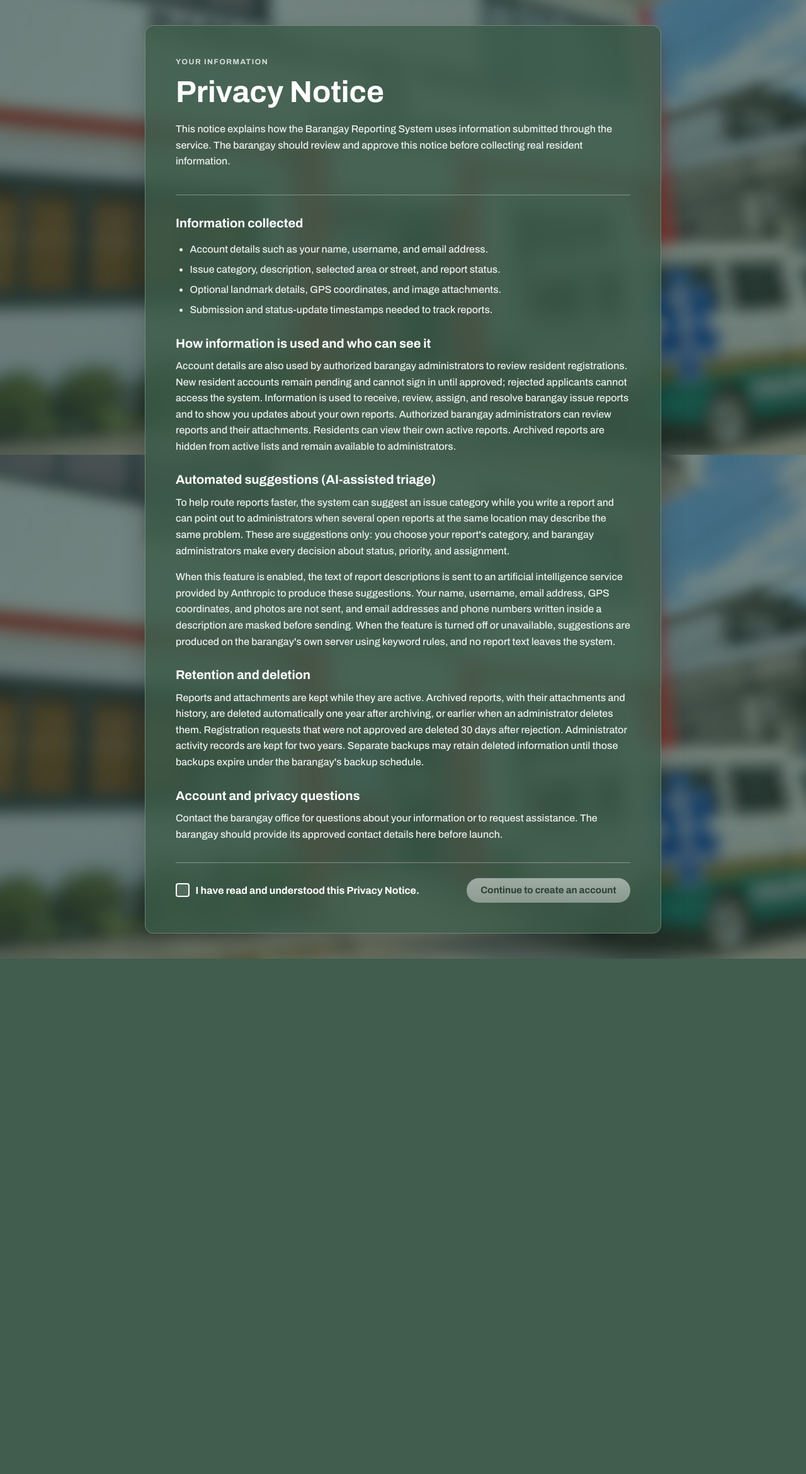
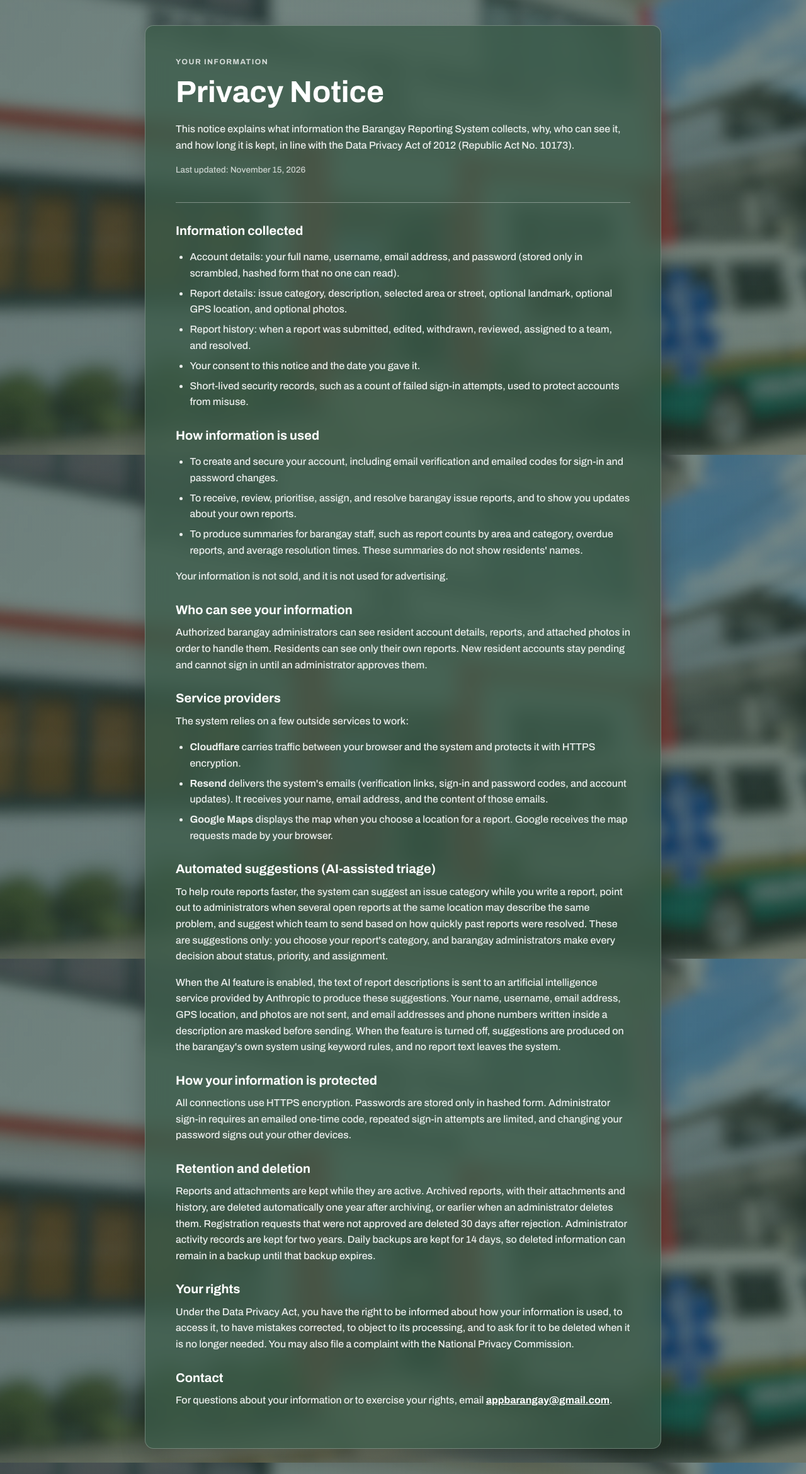
Before and after one commit to Ainnn517/capstone, a Laravel app: page /privacy in a window 1280 px wide. Shown: the part 78-2418 px from the top of the page at 63% size. Before the commit the page ends 1600 px from the top, so only its background shows below. Run offline with Laravel 12, Linux system fonts and the light colour scheme.

Commit message:
privacy: update the notice and make it read-only
- Rewritten to match the system today: Data Privacy Act rights, service
  providers (Cloudflare, Resend, Google Maps, optional Anthropic AI),
  security measures, 14-day backups, and appbarangay@gmail.com as contact.
- Removed the acknowledgement checkbox and Continue button; consent is given
  once, on the sign-up form.
- The logo in the header is plain text; 'Back to the reporting system' is
  the single way back.

Co-Authored-By: Claude Opus 5.5 <noreply@anthropic.com>

```diff
--- a/public/frontend/css/privacy.css
+++ b/public/frontend/css/privacy.css
@@ -138,40 +138,6 @@ main a {
   }
 }
 
-/* "I have read this notice" acknowledgement at the end of the notice. */
-.privacy-ack {
-  display: flex;
-  flex-wrap: wrap;
-  align-items: center;
-  justify-content: space-between;
-  gap: 1rem;
-  margin-top: 2rem;
-  padding-top: 1.5rem;
-  border-top: 1px solid var(--line);
-}
-.privacy-ack-check { position: relative; display: flex; align-items: center; gap: 0.6rem; font-weight: 600; cursor: pointer; }
-/* Checkbox drawn as a plain <span> next to an invisible (but still working, focusable and
-   required) real checkbox. Unlike styling the checkbox itself with appearance:none, this
-   renders the same in every browser, including Firefox builds that drew nothing. */
-.check-input { position: absolute; width: 1px; height: 1px; margin: 0; opacity: 0; }
-.check-box {
-  flex: 0 0 auto; display: grid; place-content: center;
-  width: 22px; height: 22px; border: 2px solid #fff; border-radius: 4px;
-  background: rgba(255, 255, 255, .12); cursor: pointer;
-}
-.check-box::before {
-  content: ""; width: 11px; height: 6px; margin-top: -3px;
-  border: solid #fff; border-width: 0 0 3px 3px; transform: rotate(-45deg); visibility: hidden;
-}
-.check-input:checked + .check-box { background: #3f8f65; border-color: #3f8f65; }
-.check-input:checked + .check-box::before { visibility: visible; }
-.check-input:focus-visible + .check-box { outline: 2px solid #fff; outline-offset: 2px; }
-.privacy-continue {
-  padding: 0.7rem 1.4rem; border: 0; border-radius: 999px; cursor: pointer;
-  font: 600 0.95rem "Archivo", Arial, sans-serif; color: #1f2d25;
-  background: linear-gradient(#fff, #d9dedb);
-}
-.privacy-continue:disabled { opacity: 0.5; cursor: not-allowed; }
-@media (max-width: 520px) {
-  .privacy-continue { width: 100%; }
-}
+/* "Last updated" line and links inside the notice. */
+.privacy-updated { margin-top: 0.5rem; font-size: 0.85rem; opacity: 0.8; }
+.privacy-card a { color: #fff; font-weight: 700; }
--- a/public/frontend/js/privacy.js
+++ /dev/null
@@ -1,17 +0,0 @@
-// Privacy Notice acknowledgement: once ticked, "Continue" opens the Create account form
-// with its consent box already ticked. The form still requires consent on submit.
-const privacyAck = document.getElementById('privacyAck');
-const privacyContinue = document.getElementById('privacyContinue');
-
-privacyAck.addEventListener('change', () => {
-  privacyContinue.disabled = !privacyAck.checked;
-});
-
-privacyContinue.addEventListener('click', () => {
-  try {
-    sessionStorage.setItem('privacyNoticeAccepted', '1');
-  } catch {
-    // Storage can be unavailable (private mode); the resident just ticks the box on the form.
-  }
-  window.location.href = '/frontend/pages/index.html?register=1';
-});
--- a/resources/views/pages/privacy.blade.php
+++ b/resources/views/pages/privacy.blade.php
@@ -8,49 +8,63 @@
 </head>
 <body>
   <nav class="navbar">
-    <a class="navbar-brand" href="{{ route('home', [], false) }}">
+    <span class="navbar-brand">
       <img src="/images/school_logo.png" alt="Barangay seal">
       <span>Barangay Reporting System</span>
-    </a>
+    </span>
     <a class="back-link" href="{{ route('home', [], false) }}">Back to the reporting system</a>
   </nav>
   <main class="privacy-card">
     <header>
       <p class="eyebrow">YOUR INFORMATION</p>
       <h1>Privacy Notice</h1>
-      <p>This notice explains how the Barangay Reporting System uses information submitted through the service. The barangay should review and approve this notice before collecting real resident information.</p>
+      <p>This notice explains what information the Barangay Reporting System collects, why, who can see it, and how long it is kept, in line with the Data Privacy Act of 2012 (Republic Act No. 10173).</p>
+      <p class="privacy-updated">Last updated: November 15, 2026</p>
     </header>
 
     <h2>Information collected</h2>
     <ul>
-      <li>Account details such as your name, username, and email address.</li>
-      <li>Issue category, description, selected area or street, and report status.</li>
-      <li>Optional landmark details, GPS coordinates, and image attachments.</li>
-      <li>Submission and status-update timestamps needed to track reports.</li>
+      <li>Account details: your full name, username, email address, and password (stored only in scrambled, hashed form that no one can read).</li>
+      <li>Report details: issue category, description, selected area or street, optional landmark, optional GPS location, and optional photos.</li>
+      <li>Report history: when a report was submitted, edited, withdrawn, reviewed, assigned to a team, and resolved.</li>
+      <li>Your consent to this notice and the date you gave it.</li>
+      <li>Short-lived security records, such as a count of failed sign-in attempts, used to protect accounts from misuse.</li>
     </ul>
 
-    <h2>How information is used and who can see it</h2>
-    <p>Account details are also used by authorized barangay administrators to review resident registrations. New resident accounts remain pending and cannot sign in until approved; rejected applicants cannot access the system. Information is used to receive, review, assign, and resolve barangay issue reports and to show you updates about your own reports. Authorized barangay administrators can review reports and their attachments. Residents can view their own active reports. Archived reports are hidden from active lists and remain available to administrators.</p>
+    <h2>How information is used</h2>
+    <ul>
+      <li>To create and secure your account, including email verification and emailed codes for sign-in and password changes.</li>
+      <li>To receive, review, prioritise, assign, and resolve barangay issue reports, and to show you updates about your own reports.</li>
+      <li>To produce summaries for barangay staff, such as report counts by area and category, overdue reports, and average resolution times. These summaries do not show residents' names.</li>
+    </ul>
+    <p>Your information is not sold, and it is not used for advertising.</p>
+
+    <h2>Who can see your information</h2>
+    <p>Authorized barangay administrators can see resident account details, reports, and attached photos in order to handle them. Residents can see only their own reports. New resident accounts stay pending and cannot sign in until an administrator approves them.</p>
+
+    <h2>Service providers</h2>
+    <p>The system relies on a few outside services to work:</p>
+    <ul>
+      <li><strong>Cloudflare</strong> carries traffic between your browser and the system and protects it with HTTPS encryption.</li>
+      <li><strong>Resend</strong> delivers the system's emails (verification links, sign-in and password codes, and account updates). It receives your name, email address, and the content of those emails.</li>
+      <li><strong>Google Maps</strong> displays the map when you choose a location for a report. Google receives the map requests made by your browser.</li>
+    </ul>
 
     <h2>Automated suggestions (AI-assisted triage)</h2>
-    <p>To help route reports faster, the system can suggest an issue category while you write a report and can point out to administrators when several open reports at the same location may describe the same problem. These are suggestions only: you choose your report's category, and barangay administrators make every decision about status, priority, and assignment.</p>
-    <p>When this feature is enabled, the text of report descriptions is sent to an artificial intelligence service provided by Anthropic to produce these suggestions. Your name, username, email address, GPS coordinates, and photos are not sent, and email addresses and phone numbers written inside a description are masked before sending. When the feature is turned off or unavailable, suggestions are produced on the barangay's own server using keyword rules, and no report text leaves the system.</p>
+    <p>To help route reports faster, the system can suggest an issue category while you write a report, point out to administrators when several open reports at the same location may describe the same problem, and suggest which team to send based on how quickly past reports were resolved. These are suggestions only: you choose your report's category, and barangay administrators make every decision about status, priority, and assignment.</p>
+    <p>When the AI feature is enabled, the text of report descriptions is sent to an artificial intelligence service provided by Anthropic to produce these suggestions. Your name, username, email address, GPS location, and photos are not sent, and email addresses and phone numbers written inside a description are masked before sending. When the feature is turned off, suggestions are produced on the barangay's own system using keyword rules, and no report text leaves the system.</p>
+
+    <h2>How your information is protected</h2>
+    <p>All connections use HTTPS encryption. Passwords are stored only in hashed form. Administrator sign-in requires an emailed one-time code, repeated sign-in attempts are limited, and changing your password signs out your other devices.</p>
 
     <h2>Retention and deletion</h2>
-    <p>Reports and attachments are kept while they are active. Archived reports, with their attachments and history, are deleted automatically one year after archiving, or earlier when an administrator deletes them. Registration requests that were not approved are deleted 30 days after rejection. Administrator activity records are kept for two years. Separate backups may retain deleted information until those backups expire under the barangay's backup schedule.</p>
+    <p>Reports and attachments are kept while they are active. Archived reports, with their attachments and history, are deleted automatically one year after archiving, or earlier when an administrator deletes them. Registration requests that were not approved are deleted 30 days after rejection. Administrator activity records are kept for two years. Daily backups are kept for 14 days, so deleted information can remain in a backup until that backup expires.</p>
 
-    <h2>Account and privacy questions</h2>
-    <p>Contact the barangay office for questions about your information or to request assistance. The barangay should provide its approved contact details here before launch.</p>
+    <h2>Your rights</h2>
+    <p>Under the Data Privacy Act, you have the right to be informed about how your information is used, to access it, to have mistakes corrected, to object to its processing, and to ask for it to be deleted when it is no longer needed. You may also file a complaint with the National Privacy Commission.</p>
 
-    <section class="privacy-ack" aria-label="Acknowledge this notice">
-      <label class="privacy-ack-check">
-        <input type="checkbox" id="privacyAck" class="check-input">
-        <span class="check-box" aria-hidden="true"></span>
-        <span>I have read and understood this Privacy Notice.</span>
-      </label>
-      <button id="privacyContinue" class="privacy-continue" type="button" disabled>Continue to create an account</button>
-    </section>
+    <h2>Contact</h2>
+    <p>For questions about your information or to exercise your rights, email <a href="mailto:appbarangay@gmail.com">appbarangay@gmail.com</a>.</p>
   </main>
-  <script src="{{ \App\Support\Asset::url('/frontend/js/privacy.js') }}" nonce="{{ app('csp.nonce') }}"></script>
 </body>
 </html>
```
Also changed, not shown: public/frontend/js/index.js (+1 -8 lines), tests/Feature/ExampleTest.php (+7 -1 lines).
